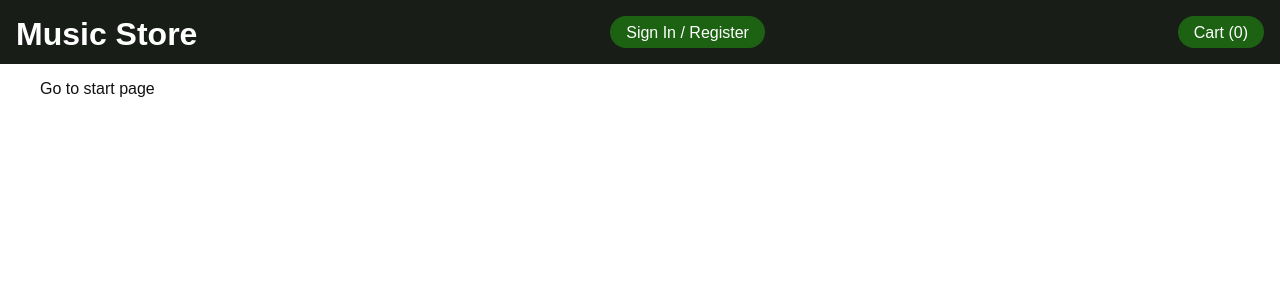
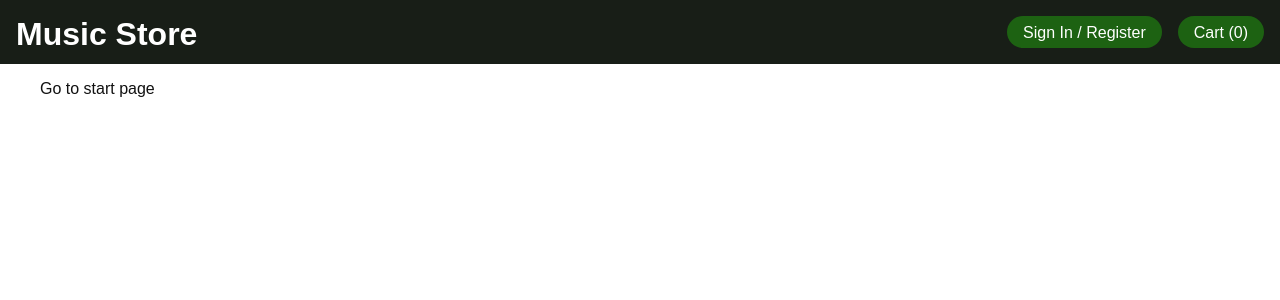
Before and after one commit to davidb-webdev/checkout, a React (Vite) app in the folder client/: page /confirmorder in a window 1280 px wide. Shown: the top 300 px of the page. Built offline with nearby package versions, Linux system fonts and the light colour scheme; no server answers.

Commit message:
re-style cart + modals

```diff
--- a/client/src/components/Cart.tsx
+++ b/client/src/components/Cart.tsx
@@ -2,6 +2,7 @@ import { useContext } from "react";
 import CartContext from "../contexts/CartContext";
 import { CartActionType } from "../reducers/CartReducer";
 import StyledUl from "../styled/StyledUl";
+import StyledMiniButton from "../styled/StyledMiniButton";
 
 const Cart = () => {
   const { cart, dispatch } = useContext(CartContext);
@@ -11,10 +12,9 @@ const Cart = () => {
       {cart.length > 0
         ? cart.map((item) => (
             <li key={item.productId}>
-              <span>
-                {item.name} - {item.quantity}
-              </span>
-              <button
+              <span>{item.name}</span>
+              <span>{item.quantity}</span>
+              <StyledMiniButton
                 onClick={() => {
                   dispatch({
                     type: CartActionType.REMOVED,
@@ -22,8 +22,8 @@ const Cart = () => {
                   });
                 }}
               >
-                ❌
-              </button>
+                🗑️
+              </StyledMiniButton>
             </li>
           ))
         : "Cart is empty"}
--- a/client/src/components/Modal.tsx
+++ b/client/src/components/Modal.tsx
@@ -2,6 +2,7 @@ import { useContext } from "react";
 import { ModalActionType } from "../reducers/ModalReducer";
 import StyledModal from "../styled/StyledModal";
 import ModalContext from "../contexts/ModalContext";
+import StyledMiniButton from "../styled/StyledMiniButton";
 
 interface IModalProps {
   modalName: string;
@@ -15,7 +16,7 @@ const Modal = ({ modalName, children }: IModalProps) => {
     modal === modalName && (
       <StyledModal>
         {children}
-        <button
+        <StyledMiniButton
           className="closeModalButton"
           onClick={() => {
             dispatch({
@@ -24,7 +25,7 @@ const Modal = ({ modalName, children }: IModalProps) => {
           }}
         >
           𝗫
-        </button>
+        </StyledMiniButton>
       </StyledModal>
     )
   );
--- a/client/src/components/Modals.tsx
+++ b/client/src/components/Modals.tsx
@@ -28,9 +28,11 @@ const Modals = () => {
       </Modal>
 
       <Modal modalName="cart">
+        <h2>Cart</h2>
         <Cart />
         <p>
           <Link
+          className="styleAsButton"
             to="/checkout"
             onClick={() => {
               dispatch({
--- a/client/src/components/PageHeader.tsx
+++ b/client/src/components/PageHeader.tsx
@@ -3,16 +3,18 @@ import ModalContext from "../contexts/ModalContext";
 import { Link } from "react-router-dom";
 import { ModalActionType } from "../reducers/ModalReducer";
 import CartContext from "../contexts/CartContext";
+import StyledPageHeader from "../styled/StyledPageHeader";
 
 const PageHeader = () => {
   const { dispatch } = useContext(ModalContext);
   const { cart } = useContext(CartContext);
 
   return (
-    <header>
+    <StyledPageHeader>
       <h1>
         <Link to="/">Music Store</Link>
       </h1>
+      <div>
         <button
           onClick={() => {
             dispatch({
@@ -34,7 +36,8 @@ const PageHeader = () => {
           Cart (
           {cart.reduce((accumulator, item) => accumulator + item.quantity, 0)})
         </button>
-    </header>
+      </div>
+    </StyledPageHeader>
   );
 };
 
--- /dev/null
+++ b/client/src/styled/StyledMiniButton.ts
@@ -0,0 +1,11 @@
+import styled from "styled-components";
+
+const StyledMiniButton = styled.button`
+  border-radius: 100px;
+  width: 2rem;
+  height: 2rem;
+  line-height: 0;
+  padding: 0;
+`;
+
+export default StyledMiniButton;
--- a/client/src/styled/StyledModal.ts
+++ b/client/src/styled/StyledModal.ts
@@ -8,8 +8,7 @@ const StyledModal = styled.div`
   background-color: var(--color-bg-secondary);
   color: var(--color-text-secondary);
   padding: var(--spacing-default);
-  padding-bottom: calc(var(--spacing-default) + 2rem);
-  border-radius: var(--radius-default);
+  border-radius: 0 0 var(--radius-default) var(--radius-default);
 
   a {
     color: var(--color-text-secondary);
@@ -21,10 +20,8 @@ const StyledModal = styled.div`
 
   > .closeModalButton {
     position: absolute;
-    width: 100%;
-    bottom: 0;
-    left: 0;
-    border-radius: 0;
+    top: var(--spacing-half);
+    right: var(--spacing-half);
   }
 `;
 
--- /dev/null
+++ b/client/src/styled/StyledPageHeader.ts
@@ -0,0 +1,29 @@
+import styled from "styled-components";
+
+const StyledPageHeader = styled.header`
+  width: 100%;
+  height: var(--header-height);
+  padding: var(--spacing-default);
+  background-color: var(--color-bg-secondary);
+  display: flex;
+  gap: var(--spacing-default);
+  justify-content: space-between;
+  position: fixed;
+  top: 0;
+  z-index: var(--z-above);
+
+  > div {
+    display: flex;
+    gap: var(--spacing-default);
+  }
+
+  a {
+    color: var(--color-text-secondary);
+
+    &:hover {
+      color: var(--color-accent);
+    }
+  }
+`;
+
+export default StyledPageHeader;
--- a/client/src/styled/StyledUl.ts
+++ b/client/src/styled/StyledUl.ts
@@ -3,6 +3,14 @@ import styled from "styled-components";
 const StyledUl = styled.ul`
   padding: 0;
   list-style: none;
+
+  li {
+    display: flex;
+    justify-content: space-between;
+    align-items: center;
+    gap: var(--spacing-default);
+    padding: var(--spacing-half) 0;
+  }
 `;
 
 export default StyledUl;
--- a/client/src/styles/styles.css
+++ b/client/src/styles/styles.css
@@ -7,27 +7,6 @@ body {
   font-family: var(--font-body);
   color: var(--color-text);
   background-color: var(--color-bg);
-}
-
-#root > header {
-  width: 100%;
-  height: var(--header-height);
-  padding: var(--spacing-default);
-  background-color: var(--color-bg-secondary);
-  display: flex;
-  justify-content: space-between;
-  grid-template-columns: minmax(auto, calc(var(--page-max-width)));
-  position: fixed;
-  top: 0;
-  z-index: var(--z-above);
-
-  a {
-    color: var(--color-text-secondary);
-
-    &:hover {
-      color: var(--color-accent);
-    }
-  }
 }
 
 #root > main {
@@ -51,13 +30,19 @@ a {
   }
 }
 
+h1,
+h2,
+h3 {
+  margin: 0;
+}
+
 h1 {
-  margin: 0;
   font-size: var(--font-size-headline);
 }
 
 input,
-button {
+button,
+.styleAsButton {
   border-radius: var(--radius-full);
   padding: var(--spacing-half) var(--spacing-default);
   font-size: var(--font-size-body);
@@ -70,11 +55,17 @@ input {
   border: var(--border-default);
 }
 
-button {
+button,
+a.styleAsButton {
   background-color: var(--color-accent);
   color: var(--color-text-secondary);
   border: none;
   cursor: pointer;
+
+  &:hover {
+    color: var(--color-text-secondary) !important;
+    background-color: var(--color-accent-light);
+  }
 }
 
 section {
--- a/client/src/styles/variables.css
+++ b/client/src/styles/variables.css
@@ -15,6 +15,7 @@
   --color-bg: #fff;
   --color-bg-secondary: #181e17;
   --color-accent: #1d6212;
+  --color-accent-light: #2f7c23;
 
   /* Timing */
   --timing-quick: 0.15s;
```
Lines whose indentation alone changed are shown as unchanged.
